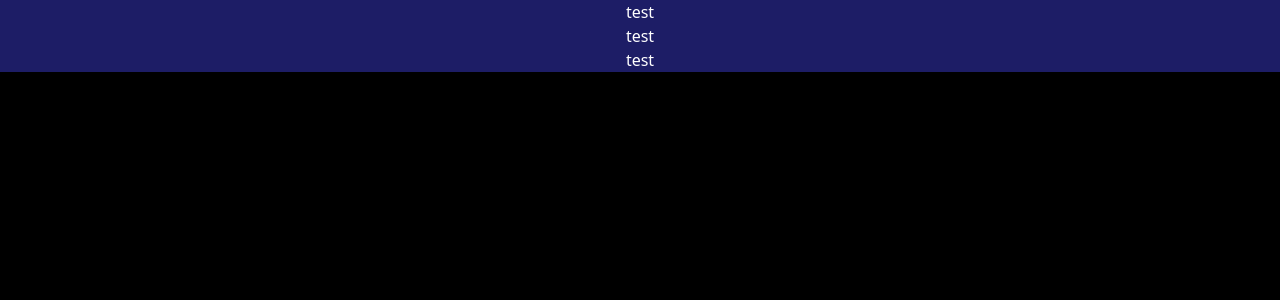
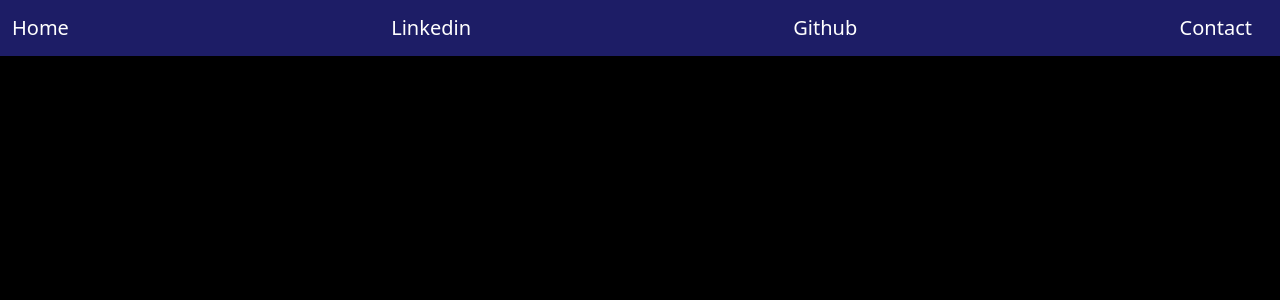
Before and after one commit to kohleChristner95/portfolio-website, a React (Create React App) app: page / in a window 1280 px wide. Shown: the top 300 px of the page. Built offline with nearby package versions, Linux system fonts and the light colour scheme.

Commit message:
Added more details and styling to the navigation bar. Will probably need to add more fine-tune details later.

```diff
--- a/src/Components/Navbar.js
+++ b/src/Components/Navbar.js
@@ -3,11 +3,14 @@ import Navbaritem from "./Navbaritem";
 
 const Navbar = () => {
   return (
-    <div className="navbar-collapse" style={{ margin: "auto" }}>
-      <Navbaritem />
-      <Navbaritem />
-      <Navbaritem />
-    </div>
+    <nav className="navbar navbar-collapse">
+      <div className="container-fluid navbar-brand">
+        <Navbaritem navbarSelection="Home" />
+        <Navbaritem navbarSelection="Linkedin" />
+        <Navbaritem navbarSelection="Github" />
+        <Navbaritem navbarSelection="Contact" />
+      </div>
+    </nav>
   );
 };
 
--- a/src/Components/Navbaritem.js
+++ b/src/Components/Navbaritem.js
@@ -1,7 +1,7 @@
 import React from "react";
 
-const Navbaritem = () => {
-  return <div>test</div>;
+const Navbaritem = ({ navbarSelection }) => {
+  return <div>{navbarSelection}</div>;
 };
 
 export default Navbaritem;
```
